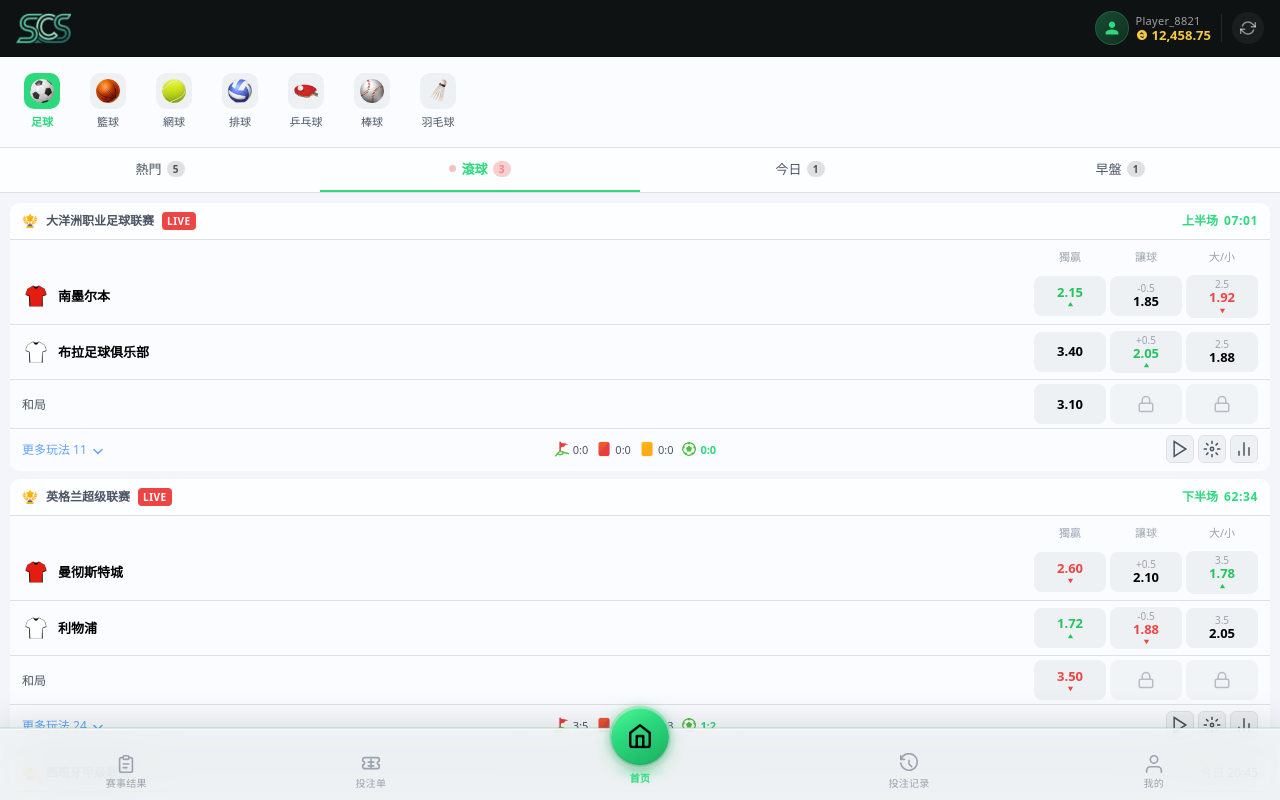
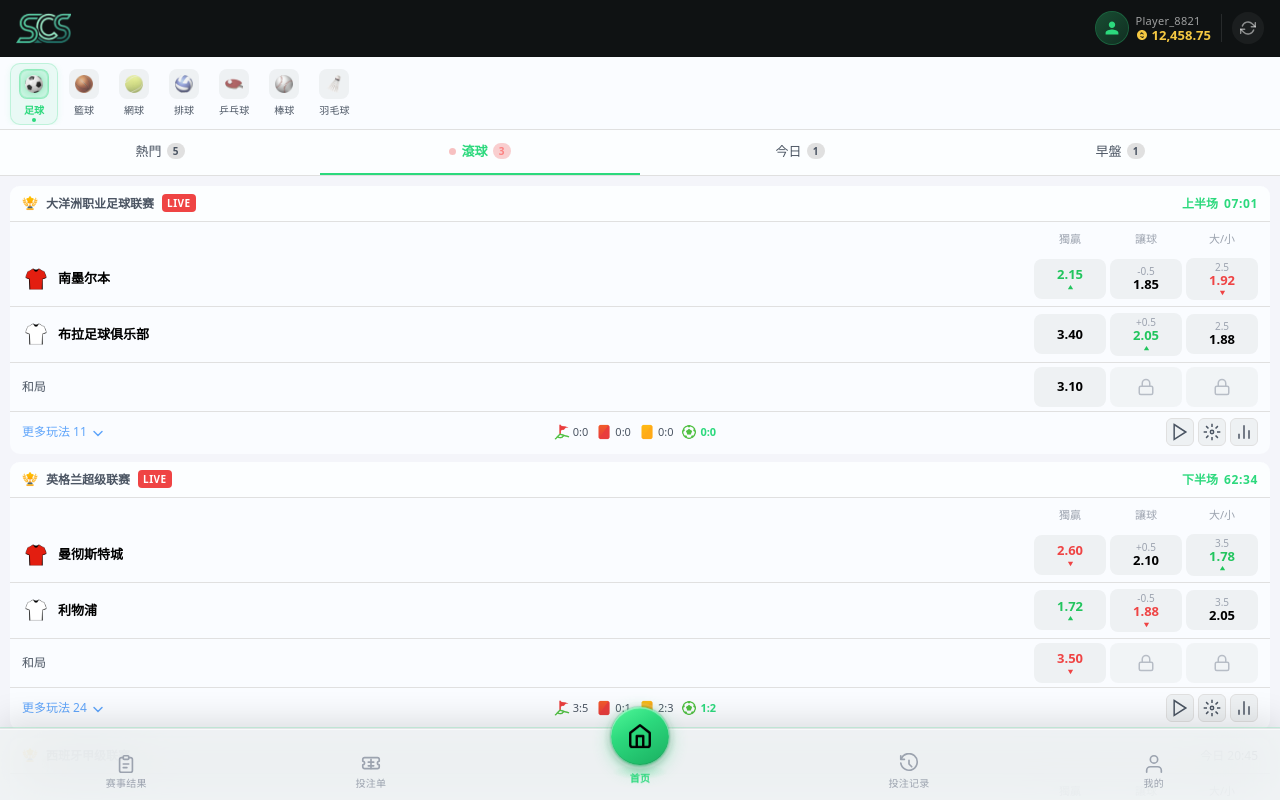
Before and after one commit to shanaerettact/scs-sport, a Vue app: page /#/h5 in a window 1280 px wide. Shown: the top 800 px of the page. Built offline with nearby package versions, Linux system fonts and the light colour scheme.

Commit message:
feat: redesign SportsCategoryBar component with refined visuals
Reduce button and icon sizes, add richer active state, and improve visual hierarchy.

```diff
--- a/src/layout/h5/SportsCategoryBar.vue
+++ b/src/layout/h5/SportsCategoryBar.vue
@@ -11,10 +11,13 @@
         :aria-pressed="activeSport === sport.key"
         :aria-label="sport.label"
       >
+        <!-- Icon container with inner glow ring when active -->
         <span class="sport-btn__icon">
-          <img :src="sport.icon" :alt="sport.label" class="w-6 h-6 object-contain" />
+          <img :src="sport.icon" :alt="sport.label" class="sport-btn__img" />
         </span>
         <span class="sport-btn__label">{{ sport.label }}</span>
+        <!-- Active indicator dot -->
+        <span class="sport-btn__dot" aria-hidden="true" />
       </button>
     </div>
   </div>
@@ -37,75 +40,143 @@ const sports = [
 </script>
 
 <style scoped lang="scss">
+/* ── Container ─────────────────────────────────────────── */
 .sports-category-bar {
   background-color: var(--color-surface);
   border-bottom: 1px solid var(--color-surface-hover);
-  padding: 8px 0;
+  padding: 6px 0 4px;
 }
 
+/* ── Scroll track ───────────────────────────────────────── */
 .sports-scroll-wrapper {
   display: flex;
-  gap: 6px;
+  align-items: flex-start;
+  gap: 2px;
   overflow-x: auto;
-  padding: 0 12px;
+  padding: 0 10px;
   scrollbar-width: none;
   -webkit-overflow-scrolling: touch;
 
-  &::-webkit-scrollbar {
-    display: none;
-  }
+  &::-webkit-scrollbar { display: none; }
 }
 
+/* ── Button ─────────────────────────────────────────────── */
 .sport-btn {
+  position: relative;
   display: flex;
   flex-direction: column;
   align-items: center;
-  gap: 4px;
-  padding: 8px 12px;
-  border: none;
+  gap: 3px;
+  /* Tighter padding: 5px vertical, 8px horizontal */
+  padding: 5px 8px 6px;
+  border: 1px solid transparent;
   border-radius: 10px;
   background: transparent;
   cursor: pointer;
   flex-shrink: 0;
-  transition: background 0.2s, transform 0.15s;
+  transition:
+    background-color 0.18s ease,
+    border-color 0.18s ease,
+    transform 0.12s ease,
+    box-shadow 0.18s ease;
   -webkit-tap-highlight-color: transparent;
+  outline: none;
 
   &:active {
-    transform: scale(0.93);
+    transform: scale(0.91);
   }
 
+  /* ── Icon wrapper ── */
   &__icon {
-    width: 36px;
-    height: 36px;
+    position: relative;
+    width: 30px;
+    height: 30px;
     display: flex;
     align-items: center;
     justify-content: center;
-    border-radius: 10px;
+    border-radius: 8px;
     background-color: var(--color-outcome-background);
-    transition: background 0.2s;
+    border: 1px solid transparent;
+    transition:
+      background-color 0.18s ease,
+      border-color 0.18s ease,
+      box-shadow 0.18s ease;
   }
 
+  /* ── Image ── */
+  &__img {
+    width: 18px;
+    height: 18px;
+    object-fit: contain;
+    /* Desaturate inactive icons for visual hierarchy */
+    filter: grayscale(40%) opacity(0.75);
+    transition: filter 0.18s ease;
+  }
+
+  /* ── Label ── */
   &__label {
-    font-size: 11px;
+    font-size: 10px;
     font-weight: 500;
+    letter-spacing: 0.01em;
     color: var(--color-subtle);
     white-space: nowrap;
-    transition: color 0.2s;
+    transition: color 0.18s ease, font-weight 0.18s ease;
   }
 
+  /* ── Active indicator dot (hidden by default) ── */
+  &__dot {
+    width: 4px;
+    height: 4px;
+    border-radius: 50%;
+    background-color: var(--color-primary);
+    opacity: 0;
+    transform: scale(0);
+    transition: opacity 0.18s ease, transform 0.18s ease;
+    position: absolute;
+    bottom: 2px;
+    left: 50%;
+    translate: -50% 0;
+  }
+
+  /* ── Hover state (non-active) ── */
+  &:not(.is-active):hover {
+    background-color: var(--color-surface-hover);
+    border-color: var(--color-surface-hover);
+
+    .sport-btn__icon {
+      background-color: var(--color-surface-hover);
+    }
+
+    .sport-btn__img {
+      filter: grayscale(15%) opacity(0.9);
+    }
+  }
+
+  /* ── Active state ── */
   &.is-active {
+    background-color: rgba(44, 217, 125, 0.08);
+    border-color: rgba(44, 217, 125, 0.22);
+    box-shadow: 0 1px 6px rgba(44, 217, 125, 0.1);
+
     .sport-btn__icon {
-      background-color: var(--color-primary);
+      background-color: rgba(44, 217, 125, 0.15);
+      border-color: rgba(44, 217, 125, 0.35);
+      box-shadow: inset 0 0 0 1px rgba(44, 217, 125, 0.2);
+    }
+
+    .sport-btn__img {
+      filter: grayscale(0%) opacity(1) drop-shadow(0 0 4px rgba(44, 217, 125, 0.5));
     }
 
     .sport-btn__label {
       color: var(--color-primary);
       font-weight: 700;
     }
-  }
 
-  &:not(.is-active):hover .sport-btn__icon {
-    background-color: var(--color-surface-hover);
+    .sport-btn__dot {
+      opacity: 1;
+      transform: scale(1);
+    }
   }
 }
 </style>
```
